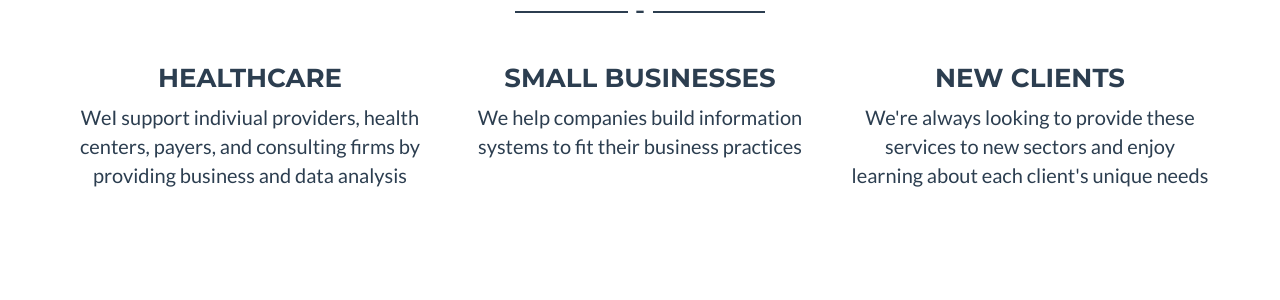
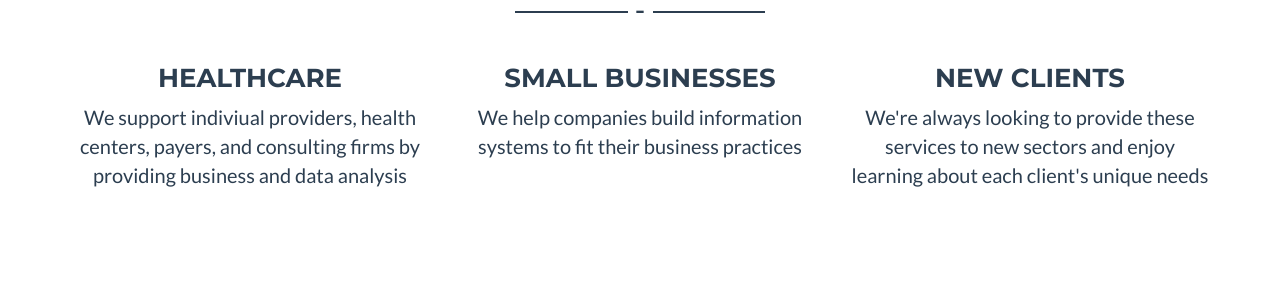
Before and after one commit to mgalbanese12/mgalbanese12.github.io, a Jekyll site: the page built from _posts/2022-02-22-Database Updates and Improvements.markdown, in a window 1280 px wide and 900 px high, scrolled down 2011 px. Shown: the part 155-455 px from the top of the window. Built offline with Jekyll 4.4.1, drawn with Linux system fonts in a browser that asks for light colours.

Commit message:
fixed WeI

```diff
--- a/_data/industries.yml
+++ b/_data/industries.yml
@@ -1,5 +1,5 @@
 - title: Healthcare
-  text: WeI support indiviual providers, health centers, payers, and consulting firms by providing business and data analysis
+  text: We support indiviual providers, health centers, payers, and consulting firms by providing business and data analysis
 
 - title: Small Businesses
   text: We help companies build information systems to fit their business practices
```
